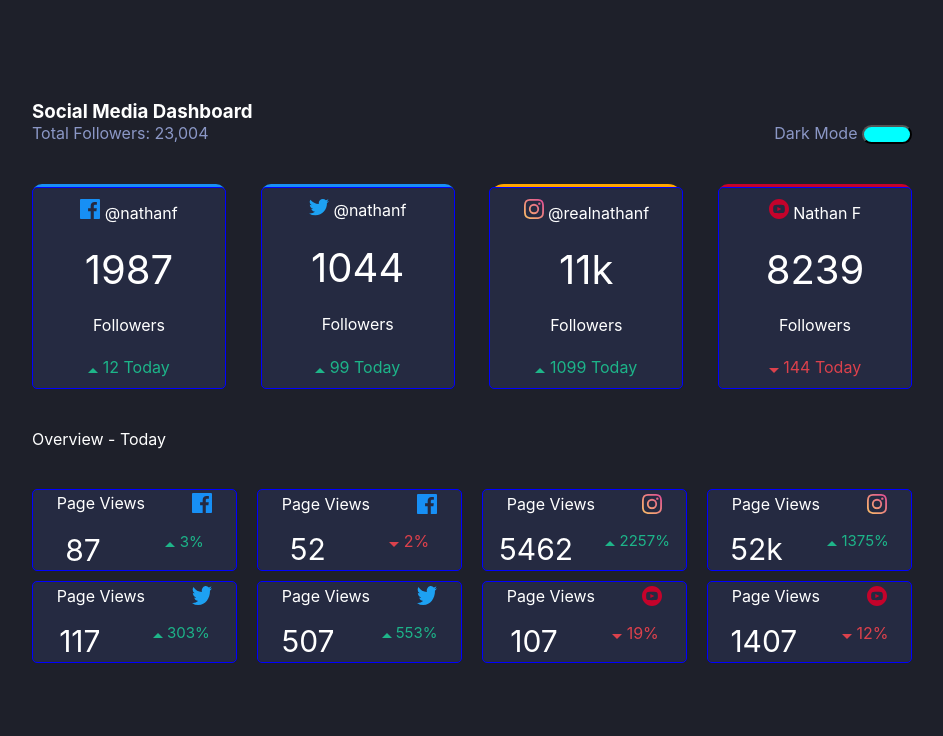
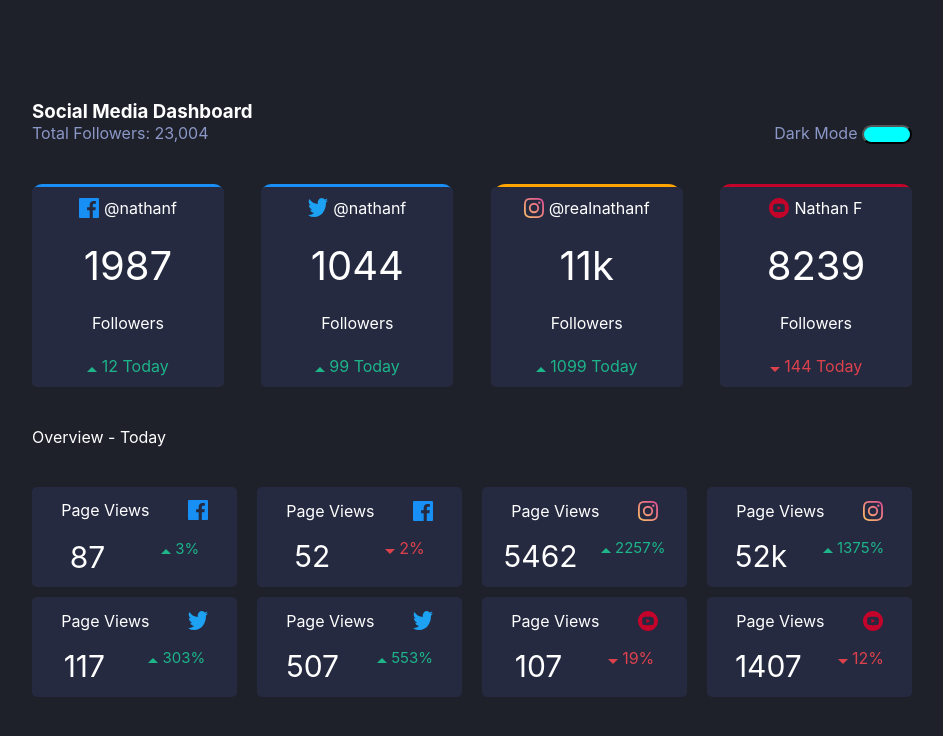
Before and after one commit to KiamaM/Flexbox, a plain HTML site: page index.html in a window 1280 px wide. Shown: the whole page, without its empty margins (168-1111 px from the left). Drawn offline with Linux system fonts and the light colour scheme; a web font is replaced by a local one.

Commit message:
Removed borders

```diff
--- a/styles.css
+++ b/styles.css
@@ -48,7 +48,7 @@
     flex-direction: column;
     justify-content: space-around;
     align-items: center;
-    border: 1px solid blue;
+    /* border: 1px solid blue; */
     width: 15vw;
     height: 25vh;
     color: white;
@@ -80,7 +80,8 @@
     flex-direction: column;
     justify-content: space-around;
     gap: 10px;
-    border: 1px solid blue;
+    padding: 10px;
+    /* border: 1px solid blue; */
     width: 17vw;
     height: 10vh;
     color: white;
@@ -172,3 +173,8 @@
 .percd{
     color: hsl(356, 69%, 56%);
 }
+
+.socials{
+    display: flex;
+    gap: 5px;
+}
```
